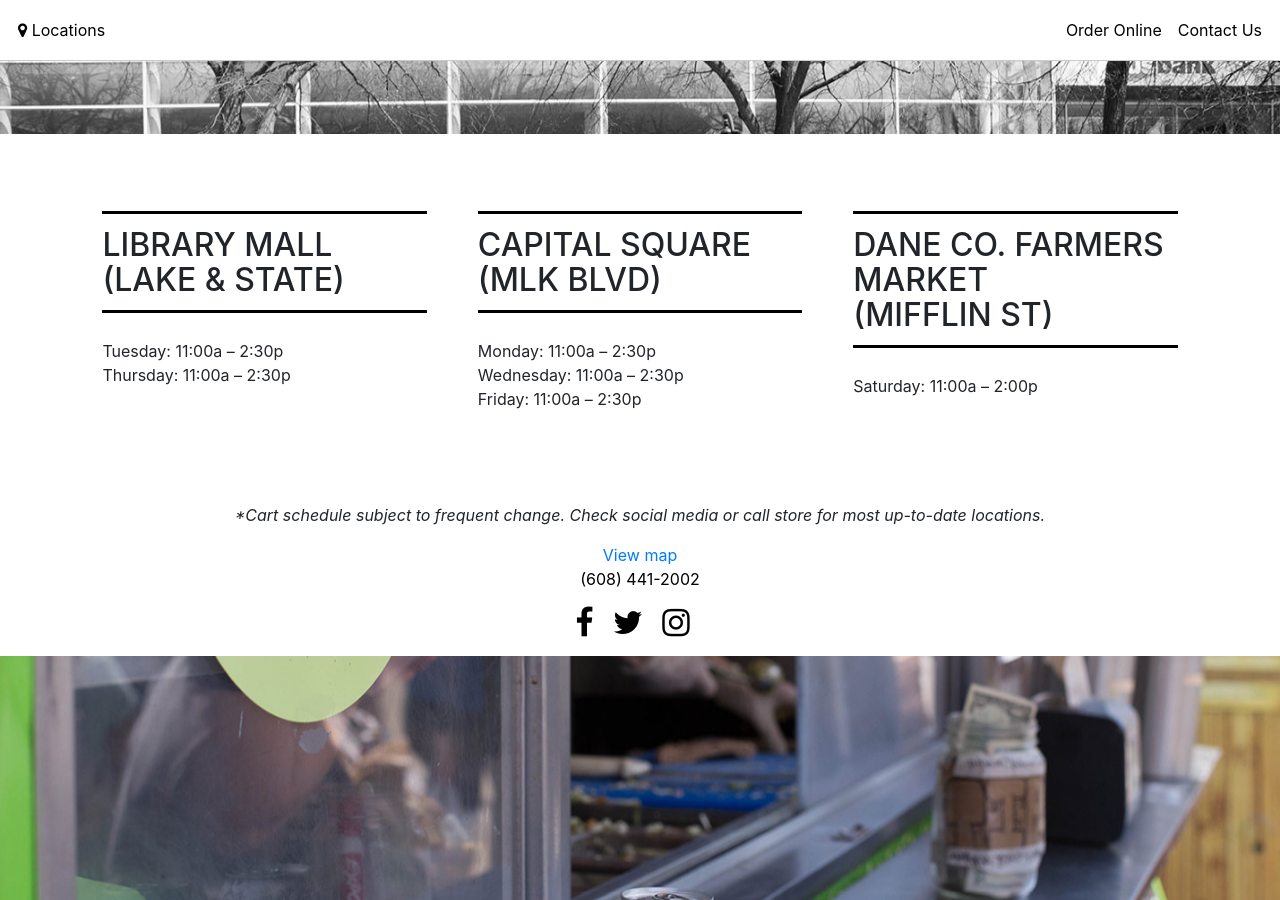
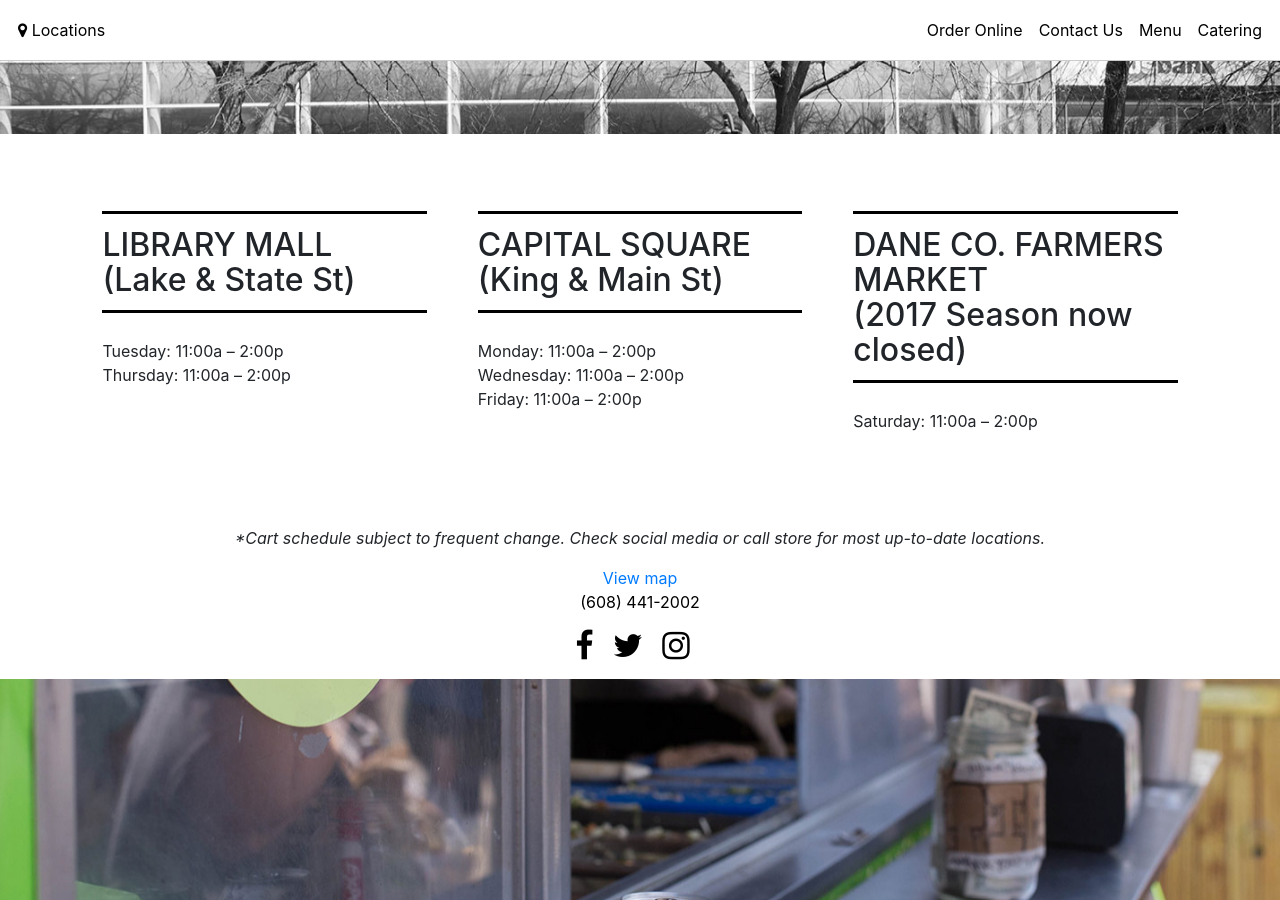
Before and after one commit to ajwahlb/Banzo, a Jekyll site: the page built from _pages/food-carts.html, in a window 1280 px wide and 900 px high, scrolled down 1997 px. Built offline with Jekyll 4.4.1, drawn with Linux system fonts in a browser that asks for light colours; nearby versions of some CDN libraries; some of the changed text lies outside the part shown.

Commit message:
fixed nav
added 'menu' and Catering back into the nav, added Name form field, edited cart times

```diff
--- a/_includes/nav.html
+++ b/_includes/nav.html
@@ -4,8 +4,8 @@
 	<div class="mr-auto p-2 fly-in"><i class="fa fa-map-marker" aria-hidden="true"></i> Locations</div>
 	<div class="p-2"><a href="https://www.orderinout.com/banzo/madison-east" target="_blank">Order Online</a></div>
 	<div class="p-2"><a href="#contact" class="scroll">Contact Us</a></div>
-	<!-- <div class="p-2"><a href="#menu" class="scroll">Menu</a></div>
-	<div class="p-2"><a href="#menu" class="scroll">Event Catering</a></div> -->
+	<div class="p-2"><a href="#menu" class="scroll">Menu</a></div>
+	<div class="p-2"><a href="#menu" class="scroll">Catering</a></div>
 </div>
 <div class="nav-bg fly-in">
 	<div class="nav-container rounded d-flex justify-content-center">
--- a/_pages/food-carts.html
+++ b/_pages/food-carts.html
@@ -30,20 +30,20 @@ permalink: /food-carts/
 
 	<div id="contact" class="row pad6vw">
 		<div class="col-md pad02vw">
-			<h2 class="title">LIBRARY MALL<br>(LAKE &amp; STATE)</h2>
-			<p>Tuesday: 11:00a &ndash; 2:30p<br>
-				Thursday: 11:00a &ndash; 2:30p
+			<h2 class="title">LIBRARY MALL<br>(Lake &amp; State St)</h2>
+			<p>Tuesday: 11:00a &ndash; 2:00p<br>
+				Thursday: 11:00a &ndash; 2:00p
 			</p>
 		</div>
 		<div class="col-md pad02vw">
-			<h2 class="title">CAPITAL SQUARE<br>(MLK BLVD)</h2>
-			<p>Monday: 11:00a &ndash; 2:30p<br>
-				Wednesday: 11:00a &ndash; 2:30p<br>
-				Friday: 11:00a &ndash; 2:30p<br>
+			<h2 class="title">CAPITAL SQUARE<br>(King &amp; Main St)</h2>
+			<p>Monday: 11:00a &ndash; 2:00p<br>
+				Wednesday: 11:00a &ndash; 2:00p<br>
+				Friday: 11:00a &ndash; 2:00p<br>
 			</p>
 		</div>
 		<div class="col-md pad02vw">
-			<h2 class="title">DANE CO. FARMERS MARKET<br>(MIFFLIN ST)</h2>
+			<h2 class="title">DANE CO. FARMERS MARKET<br>(2017 Season now closed)</h2>
 			<p>Saturday: 11:00a &ndash; 2:00p</p>
 		</div>
 	</div>
@@ -80,12 +80,17 @@ permalink: /food-carts/
 			<h2 class="title">Food Cart @ CAPITAL SQUARE <a href="/pdf/capitalSquare-daytonCharter.pdf" target="_blank"><button type="button" class="btn btn-dark">MENU.PDF</button></a></h2>
 		</div>
 		<div class="col-md-8">
-			<h2 class="title">Event Catering <a href="/pdf/catering.pdf" target="_blank"><button type="button" class="btn btn-dark">CATERING MENU.PDF</button></a></h2>
+			<h2 class="title">Catering <a href="/pdf/catering.pdf" target="_blank"><button type="button" class="btn btn-dark">CATERING MENU.PDF</button></a></h2>
 
 			<p>Tell us about your event! We'll take care of the rest.</p>
 
 			<form role="form" action="https://formspree.io/catering.banzo@gmail.com" method="POST">
 				<input type="hidden" name="recipient" value="catering.banzo#gmail.com">
+				<div class="form-group row">
+    				<div class="col-sm">
+						<input type="text" name="name" class="form-control" id="inputName" placeholder="Your Name">
+					</div>
+				</div>
 				<div class="form-group row">
     				<div class="col-sm">
 						<input type="text" name="date" class="form-control" id="inputDate" placeholder="Event Date">
--- a/index.html
+++ b/index.html
@@ -56,6 +56,11 @@ permalink: /
 				<input type="hidden" name="recipient" value="catering.banzo#gmail.com">
 				<div class="form-group row">
     				<div class="col-sm">
+						<input type="text" name="name" class="form-control" id="inputName" placeholder="Your Name">
+					</div>
+				</div>
+				<div class="form-group row">
+    				<div class="col-sm">
 						<input type="text" name="date" class="form-control" id="inputDate" placeholder="Event Date">
 					</div>
 					<div class="col-sm">
```
Also changed, not shown: _pages/banzo.html (+6 -1 lines).
